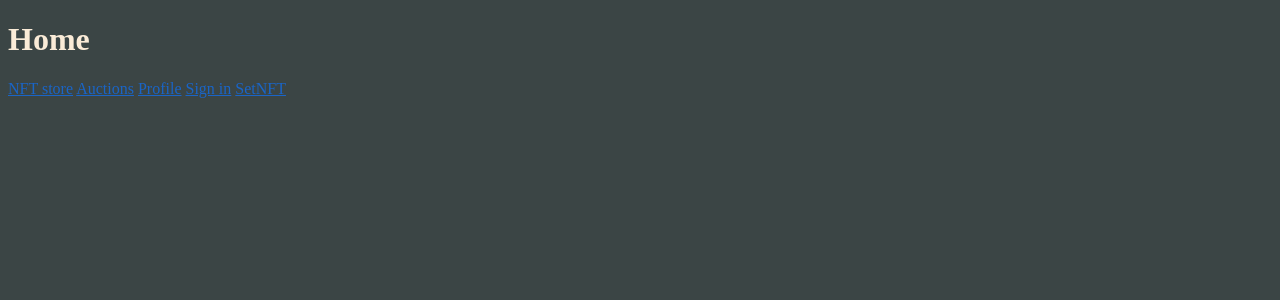
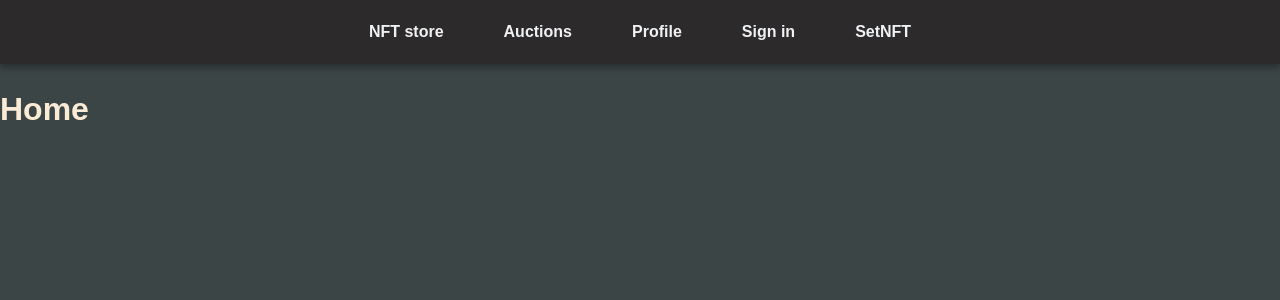
Before and after one commit to AL1US/NFT-marketplace, a Flask app: page / in a window 1280 px wide. Shown: the top 300 px of the page. Run offline with Flask 3, Linux system fonts and the light colour scheme; parts of the project's set-up code (start-up, migrations or seed data) failed here and were passed over.

Commit message:
add good header

```diff
--- a/app/main.py
+++ b/app/main.py
@@ -1,12 +1,9 @@
 from flask import Flask, render_template, request, redirect, session, jsonify, url_for
 
 from src.blockchain.client import contract_client
-
 from src.user.account import user_app
 from src.user.getFunctions import profile_app
 from src.nft.setFunctions import nft_app
-from src.errors.error_handlers import error_app
-
 
 app = Flask(__name__)
 app.secret_key = 'secret_key'
@@ -14,12 +11,11 @@ app.secret_key = 'secret_key'
 app.register_blueprint(user_app)
 app.register_blueprint(profile_app)
 app.register_blueprint(nft_app)
-app.register_blueprint(error_app)
 
-
+# 404 обработчик
 @app.errorhandler(404)
-def pageNotFount(error):
-  return render_template('page404.html')
+def page_not_found(error):
+    return render_template('page404.html'), 404
 
 @app.route("/")
 def index():
--- a/app/static/main.css
+++ b/app/static/main.css
@@ -1,8 +1,44 @@
-body {
+/* main.css */
+
+html, body {
+    margin: 0;
+    padding: 0;
     background-color: rgb(59, 69, 69);
     color: antiquewhite;
+    font-family: Arial, sans-serif;
 }
 
-a {
-    color:rgb(26, 101, 199)
+nav {
+    width: 100%;                  /* во всю ширину экрана */
+    background-color: rgb(44, 42, 42); /* темный фон */
+    display: flex;
+    justify-content: center;       /* центрируем по горизонтали */
+    align-items: center;           /* центрируем по вертикали */
+    padding: 15px 0;               /* вертикальный отступ */
+    position: fixed;               /* всегда сверху */
+    top: 0;
+    left: 0;
+    z-index: 1000;                 /* чтобы было поверх всего */
+    box-shadow: 0 4px 6px rgba(0,0,0,0.3); /* лёгкая тень */
 }
+
+/* Ссылки в навбаре */
+nav a {
+    color: rgb(239, 241, 244);
+    text-decoration: none;
+    margin: 0 15px;
+    font-weight: bold;
+    padding: 8px 15px;
+    border-radius: 8px;
+    transition: all 0.3s ease;
+}
+
+nav a:hover {
+    background-color: rgb(73, 73, 73);
+    color: rgb(255, 255, 255);
+}
+
+/* Контейнер под шапкой */
+#content {
+    padding-top: 70px; /* чтобы контент не прятался под фиксированным nav */
+}
--- a/app/templates/base.html
+++ b/app/templates/base.html
@@ -7,21 +7,24 @@
     <title>{% block title %} {% endblock %}</title>
 </head>
 <body>
-{% block body %}
-{% endblock %}
+
+<nav>
+    <a href="/">NFT store</a>
+    <a href="/auctions">Auctions</a>
+    <a href="/profile">Profile</a>
+    <a href="/login">Sign in</a>
+    <a href="/setNFT">SetNFT</a>
+</nav>
+
+<div id="content">
+    {% block body %}
+    {% endblock %}
+</div>
+
 <div id="auth">
     {% block auth %}
     {% endblock %}
 </div>
 
-<nav>
-    <div>
-        <a href="/">NFT store</a>
-        <a href="/auctions">Auctions</a>
-        <a href="/profile">Profile</a>
-        <a href="/login">Sign in</a>
-        <a href="/setNFT">SetNFT</a>
-    </div>
-</nav>
 </body>
 </html>
--- a/app/templates/page404.html
+++ b/app/templates/page404.html
@@ -8,6 +8,5 @@
         alt="404"
         style="width: 450px; height: auto; margin-bottom: 20px;">
     <h1>Страница не найдена</h1>
-    <a href="/">Вернуться на главную</a>
 </div>
 {% endblock %}
```
Also changed, not shown: app/src/errors/error_handlers.py (deleted, +0 -8 lines), app/templates/error.html (added, +13 -0 lines).
